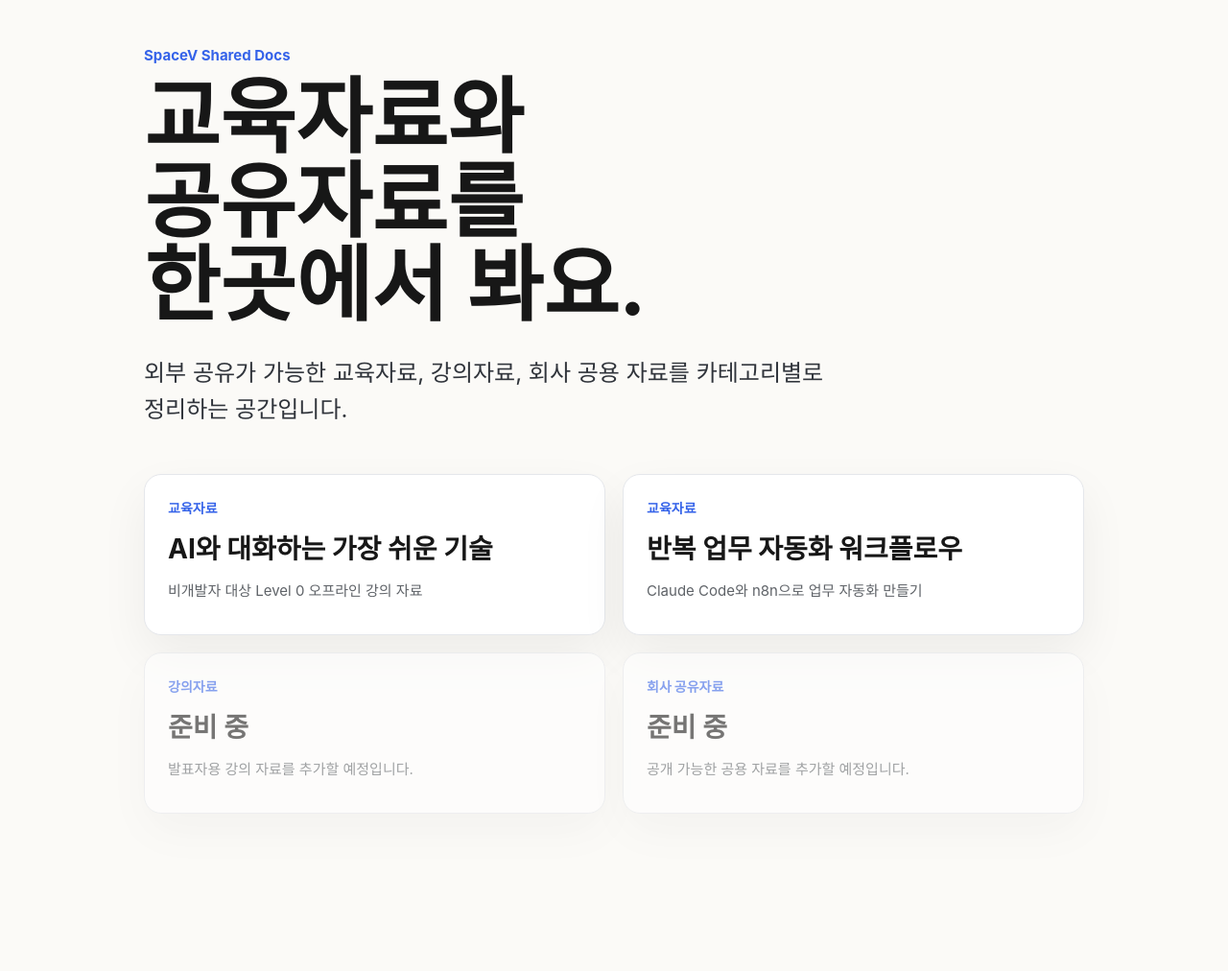
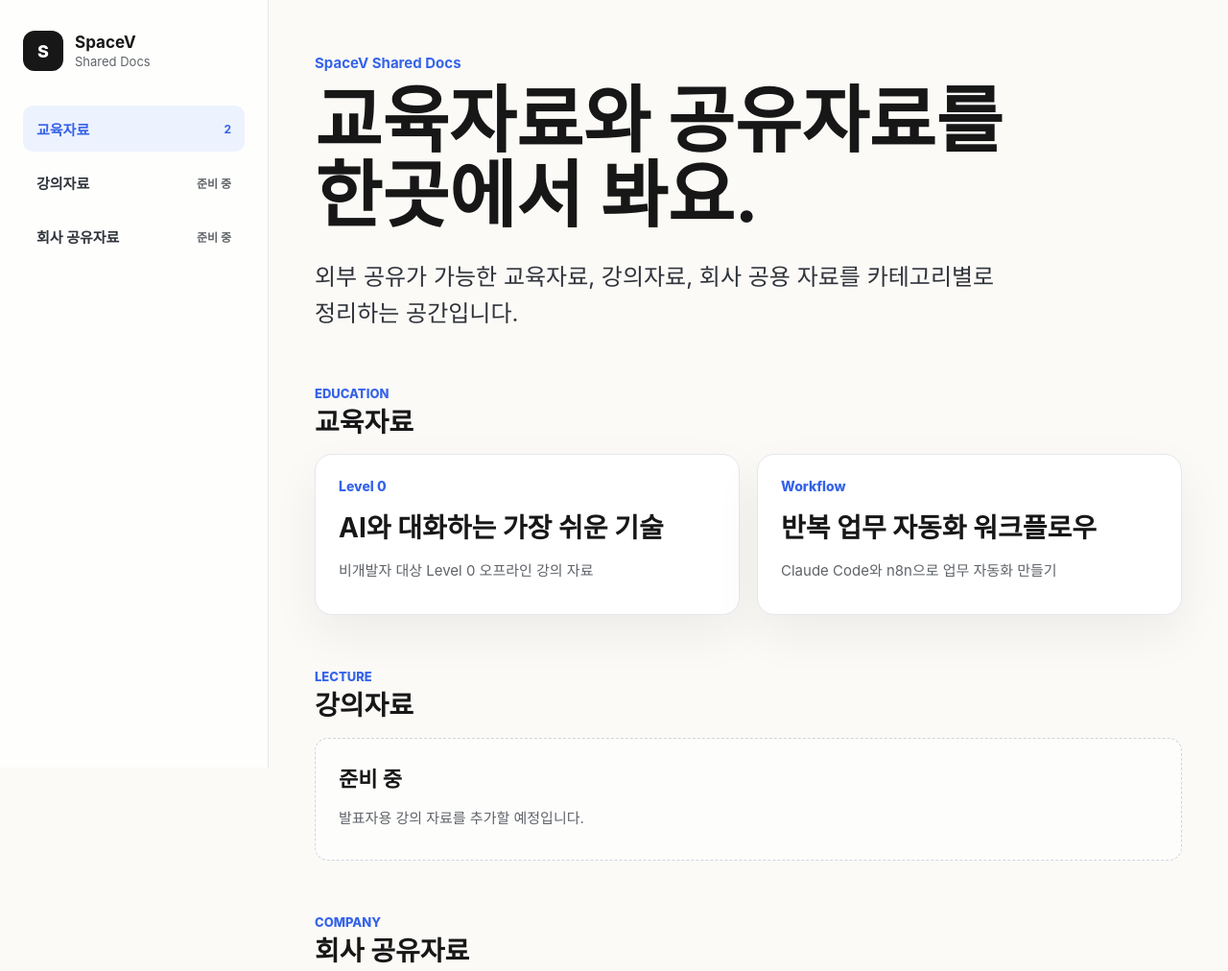
Before and after one commit to spacev-team/Spacev-shared-docs, a website built with Vite: page index.html in a window 1280 px wide. Shown: the top 1012 px of the page at 96% size. Before the commit the page ends 896 px from the top, so only its background shows below. Built offline with nearby package versions, Linux system fonts and the light colour scheme.

Commit message:
홈 화면에 좌측 사이드 메뉴를 추가
공유 자료 홈은 자료가 늘어날수록 첫 화면의 카드만으로 카테고리를 구분하기 어렵다. 좌측에 카테고리 메뉴를 고정하고, 우측 본문에는 교육자료와 준비 중인 자료 영역을 섹션으로 나누어 탐색 흐름을 명확하게 했다.

Constraint: 기존 교육자료 링크와 GitHub Pages 배포 경로를 유지해야 함

Rejected: 별도 라우터나 JavaScript 메뉴 상태를 추가 | 현재 정적 홈에는 앵커 기반 탐색만으로 충분함

Confidence: high

Scope-risk: narrow

Directive: 새 카테고리를 추가할 때는 side-nav와 본문 section을 함께 갱신할 것

Tested: BASE_PATH=/Spacev-shared-docs/ npm run build

Tested: git diff --check

Tested: 1440x900 로컬 Chromium 스크린샷으로 사이드 메뉴 레이아웃 확인

```diff
--- a/index.html
+++ b/index.html
@@ -7,35 +7,82 @@
     <link rel="stylesheet" href="./shared/styles/base.css" />
   </head>
   <body class="home-page">
+    <div class="home-layout">
+      <aside class="side-menu" aria-label="자료 메뉴">
+        <a class="side-brand" href="./">
+          <span class="brand-mark">S</span>
+          <span>
+            <strong>SpaceV</strong>
+            <small>Shared Docs</small>
+          </span>
+        </a>
+
+        <nav class="side-nav">
+          <a class="side-link active" href="#education">
+            <span>교육자료</span>
+            <small>2</small>
+          </a>
+          <a class="side-link" href="#lectures">
+            <span>강의자료</span>
+            <small>준비 중</small>
+          </a>
+          <a class="side-link" href="#company">
+            <span>회사 공유자료</span>
+            <small>준비 중</small>
+          </a>
+        </nav>
+      </aside>
+
       <main class="home-shell">
+        <section class="home-hero" aria-labelledby="page-title">
           <p class="eyebrow">SpaceV Shared Docs</p>
-      <h1>교육자료와 공유자료를<br />한곳에서 봐요.</h1>
+          <h1 id="page-title">교육자료와 공유자료를<br />한곳에서 봐요.</h1>
           <p class="lead">
             외부 공유가 가능한 교육자료, 강의자료, 회사 공용 자료를 카테고리별로 정리하는 공간입니다.
           </p>
+        </section>
 
-      <section class="link-grid" aria-label="자료 카테고리">
+        <section class="content-section" id="education" aria-labelledby="education-title">
+          <div class="section-heading">
+            <span>Education</span>
+            <h2 id="education-title">교육자료</h2>
+          </div>
+          <div class="link-grid" aria-label="교육자료 목록">
             <a class="nav-card" href="./education/ai-conversation-level-0/">
-          <span>교육자료</span>
+              <span>Level 0</span>
               <strong>AI와 대화하는 가장 쉬운 기술</strong>
               <small>비개발자 대상 Level 0 오프라인 강의 자료</small>
             </a>
             <a class="nav-card" href="./education/claude-code-n8n-workflow/">
-          <span>교육자료</span>
+              <span>Workflow</span>
               <strong>반복 업무 자동화 워크플로우</strong>
               <small>Claude Code와 n8n으로 업무 자동화 만들기</small>
             </a>
-        <a class="nav-card disabled" aria-disabled="true">
-          <span>강의자료</span>
+          </div>
+        </section>
+
+        <section class="content-section" id="lectures" aria-labelledby="lectures-title">
+          <div class="section-heading">
+            <span>Lecture</span>
+            <h2 id="lectures-title">강의자료</h2>
+          </div>
+          <div class="empty-panel">
             <strong>준비 중</strong>
             <small>발표자용 강의 자료를 추가할 예정입니다.</small>
-        </a>
-        <a class="nav-card disabled" aria-disabled="true">
-          <span>회사 공유자료</span>
+          </div>
+        </section>
+
+        <section class="content-section" id="company" aria-labelledby="company-title">
+          <div class="section-heading">
+            <span>Company</span>
+            <h2 id="company-title">회사 공유자료</h2>
+          </div>
+          <div class="empty-panel">
             <strong>준비 중</strong>
             <small>공개 가능한 공용 자료를 추가할 예정입니다.</small>
-        </a>
+          </div>
         </section>
       </main>
+    </div>
   </body>
 </html>
--- a/shared/styles/base.css
+++ b/shared/styles/base.css
@@ -32,13 +32,110 @@ a {
 }
 
 .home-page {
+  min-height: 100vh;
+  padding: 0;
+}
+
+.home-layout {
+  display: grid;
+  grid-template-columns: 280px minmax(0, 1fr);
+  min-height: 100vh;
+}
+
+.side-menu {
+  position: sticky;
+  top: 0;
+  align-self: start;
+  display: flex;
+  flex-direction: column;
+  gap: 36px;
+  height: 100vh;
+  padding: 32px 24px;
+  border-right: 1px solid var(--line);
+  background: rgba(255, 255, 255, 0.72);
+  backdrop-filter: blur(16px);
+}
+
+.side-brand {
+  display: flex;
+  align-items: center;
+  gap: 12px;
+  text-decoration: none;
+}
+
+.brand-mark {
   display: grid;
   place-items: center;
-  padding: 48px 24px;
+  width: 42px;
+  height: 42px;
+  border-radius: 12px;
+  background: var(--ink);
+  color: #ffffff;
+  font-size: 18px;
+  font-weight: 850;
+}
+
+.side-brand strong,
+.side-brand small {
+  display: block;
+}
+
+.side-brand strong {
+  font-size: 17px;
+  line-height: 1.2;
+}
+
+.side-brand small {
+  margin-top: 2px;
+  color: var(--muted);
+  font-size: 13px;
+}
+
+.side-nav {
+  display: grid;
+  gap: 8px;
+}
+
+.side-link {
+  display: flex;
+  align-items: center;
+  justify-content: space-between;
+  gap: 12px;
+  min-height: 48px;
+  padding: 12px 14px;
+  border-radius: 10px;
+  color: #30343b;
+  text-decoration: none;
+}
+
+.side-link:hover,
+.side-link.active {
+  background: var(--accent-soft);
+  color: var(--accent);
+}
+
+.side-link span {
+  font-size: 15px;
+  font-weight: 750;
+}
+
+.side-link small {
+  color: var(--muted);
+  font-size: 12px;
+  font-weight: 700;
+}
+
+.side-link.active small {
+  color: var(--accent);
 }
 
 .home-shell {
-  width: min(980px, 100%);
+  width: min(1080px, 100%);
+  padding: 56px 48px 72px;
+}
+
+.home-hero {
+  max-width: 840px;
 }
 
 .eyebrow {
@@ -51,7 +148,7 @@ a {
 h1 {
   margin: 0;
   max-width: 760px;
-  font-size: clamp(44px, 8vw, 86px);
+  font-size: clamp(44px, 6vw, 76px);
   line-height: 1.02;
   letter-spacing: 0;
 }
@@ -64,11 +161,34 @@ h1 {
   line-height: 1.58;
 }
 
+.content-section {
+  scroll-margin-top: 28px;
+  margin-top: 56px;
+}
+
+.section-heading {
+  display: grid;
+  gap: 6px;
+  margin-bottom: 16px;
+}
+
+.section-heading span {
+  color: var(--accent);
+  font-size: 13px;
+  font-weight: 800;
+  text-transform: uppercase;
+}
+
+.section-heading h2 {
+  margin: 0;
+  font-size: 28px;
+  line-height: 1.2;
+}
+
 .link-grid {
   display: grid;
   grid-template-columns: repeat(2, minmax(0, 1fr));
   gap: 18px;
-  margin-top: 48px;
 }
 
 .nav-card {
@@ -100,10 +220,25 @@ h1 {
 }
 
 .nav-card small,
-.footer-note {
+.footer-note,
+.empty-panel small {
   color: var(--muted);
   font-size: 15px;
   line-height: 1.5;
+}
+
+.empty-panel {
+  display: grid;
+  gap: 8px;
+  min-height: 128px;
+  padding: 24px;
+  border: 1px dashed #cfd4dc;
+  border-radius: 14px;
+  background: rgba(255, 255, 255, 0.58);
+}
+
+.empty-panel strong {
+  font-size: 22px;
 }
 
 .footer-note {
@@ -117,6 +252,32 @@ code {
 }
 
 @media (max-width: 720px) {
+  .home-layout {
+    grid-template-columns: 1fr;
+  }
+
+  .side-menu {
+    position: static;
+    height: auto;
+    padding: 20px;
+    border-right: 0;
+    border-bottom: 1px solid var(--line);
+  }
+
+  .side-nav {
+    grid-template-columns: repeat(3, minmax(0, 1fr));
+  }
+
+  .side-link {
+    display: grid;
+    justify-items: start;
+    min-height: 64px;
+  }
+
+  .home-shell {
+    padding: 36px 20px 52px;
+  }
+
   .link-grid {
     grid-template-columns: 1fr;
   }
```
Lines whose indentation alone changed are shown as unchanged.
